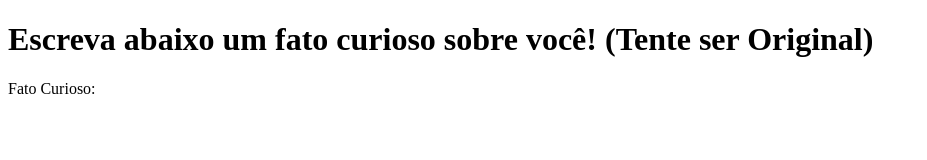
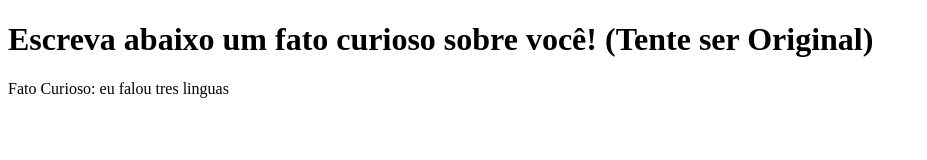
Before and after one commit to Ferreira048/Pratica, a plain HTML site: page index.html in a window 1280 px wide. Shown: the whole page, without its empty margins (0-927 px from the left). Drawn offline with Linux system fonts and the light colour scheme.

Commit message:
fato sobre mim

```diff
--- a/index.html
+++ b/index.html
@@ -7,6 +7,6 @@
 </head>
 <body>
     <h1>Escreva abaixo um fato curioso sobre você! (Tente ser Original)</h1>
-    <p>Fato Curioso: </p>
+    <p>Fato Curioso: eu falou tres linguas </p>
 </body>
 </html>
```
